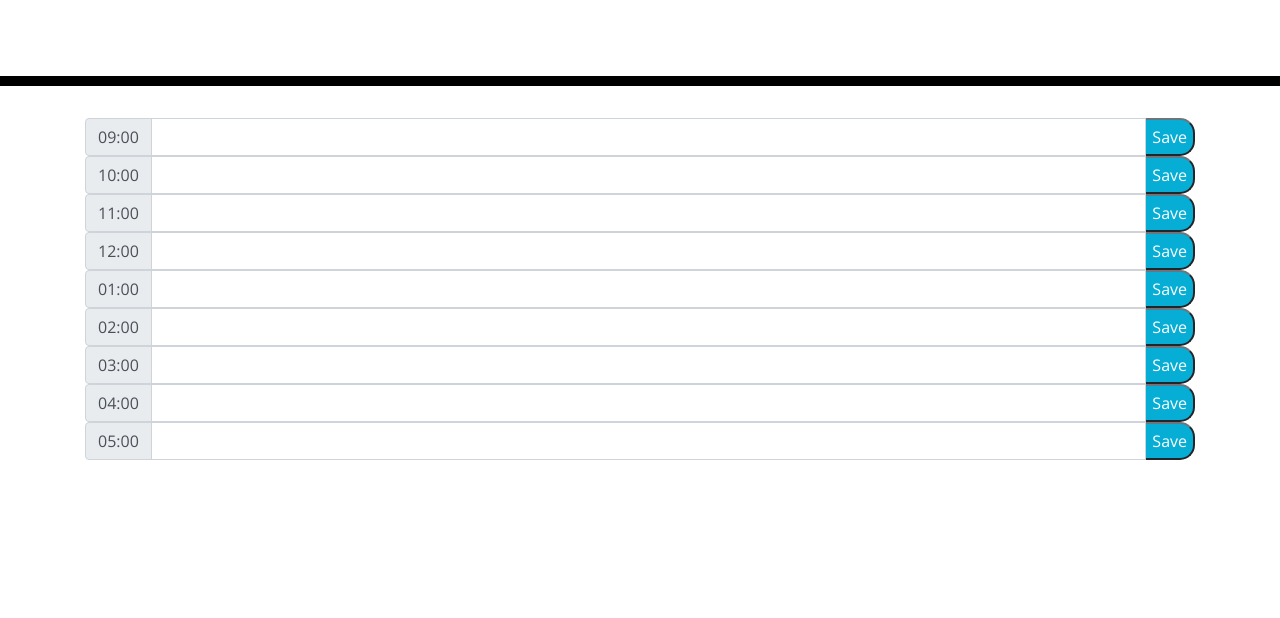
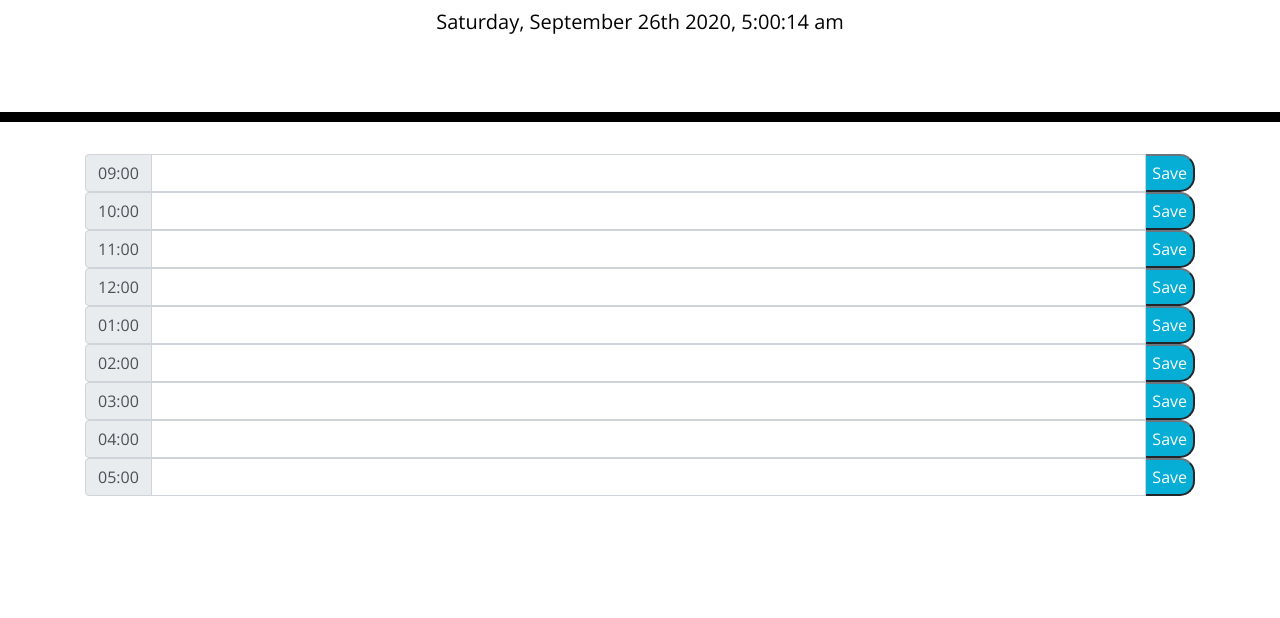
Before and after one commit to ryandelonhull/Day-Planner, a plain HTML site: page index.html in a window 1280 px wide. Shown: the part 182-800 px from the top of the page. Drawn offline with nearby package versions, Linux system fonts and the light colour scheme.

Commit message:
add dynamic date and  time

```diff
--- a/index.html
+++ b/index.html
@@ -26,7 +26,7 @@
     <header class="jumbotron">
       <h1 class="display-3">Work Day Scheduler</h1>
       <p class="lead">A simple calendar app for scheduling your work day</p>
-      <p id="currentDay" class="lead"></p>
+      <p id="currentDay" class="lead"><span id="time"></span></p>
     </header>
     <div class="container">
       <!-- Timeblocks go here -->
@@ -116,5 +116,6 @@
     <script src="https://code.jquery.com/jquery-3.4.1.min.js"></script>
     <script src="https://cdnjs.cloudflare.com/ajax/libs/moment.js/2.24.0/moment.min.js"></script>
     <script src="script.js"></script>
+    <script src="https://cdn.jsdelivr.net/momentjs/2.12.0/moment.min.js"></script>
   </body>
 </html>
--- a/script.js
+++ b/script.js
@@ -0,0 +1,49 @@
+$(document).ready(function () {
+    console.log(moment());
+    console.log(moment().format());
+
+
+
+    //$("#date-my").text(moment().format("dddd, MMMM Do YYYY, h:mm:ss a"));
+
+
+    let updateDate = function () {
+    let currentDate = moment().format("dddd, MMMM Do YYYY, h:mm:ss a")
+    $("#currentDay").text(currentDate)
+    // console.log(currentDate)
+    }
+
+
+    let updateTime = function () {
+        let currentTime = moment().format('h:mm:ss')
+        $("#time").text(currentTime)
+    }
+
+
+
+
+
+
+
+
+
+
+
+
+
+
+
+
+
+
+
+
+    setInterval(updateTime, 1000);
+    setInterval(updateDate, 1000);
+
+
+
+
+
+
+})
```
